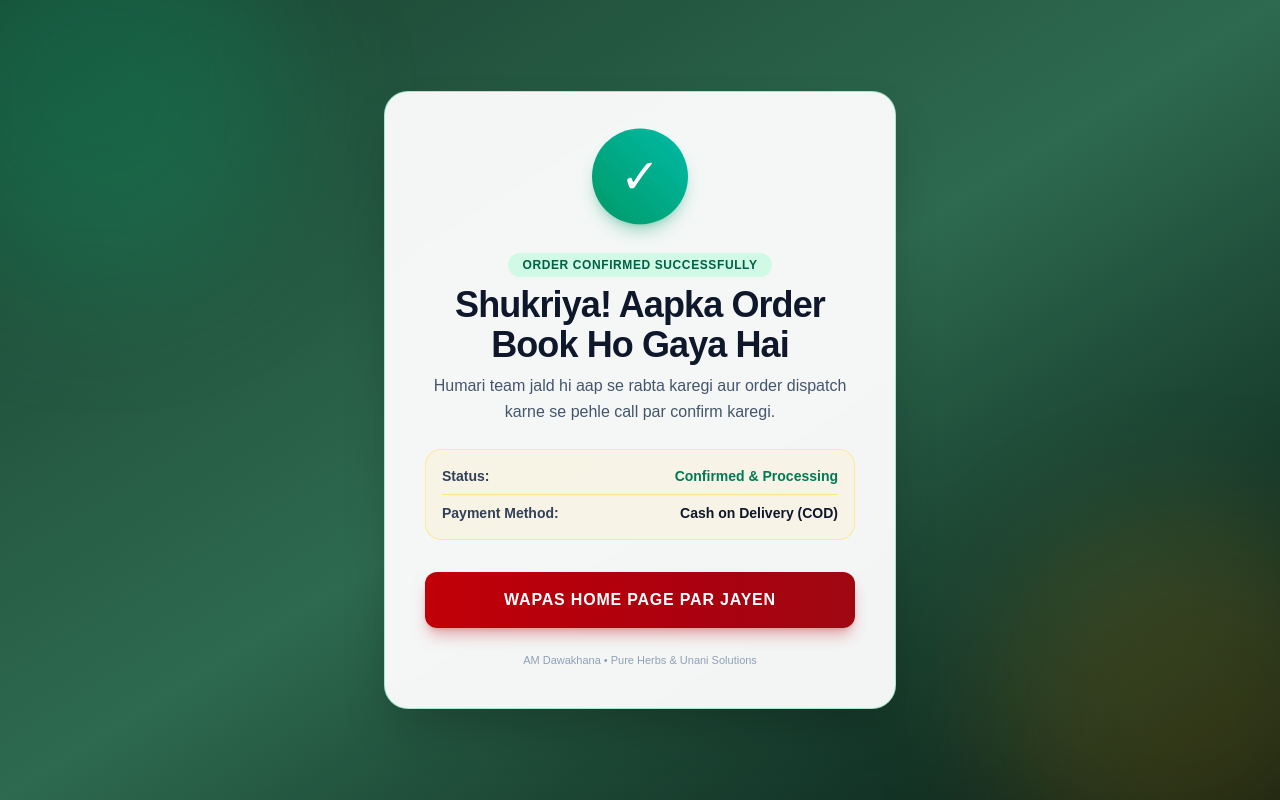
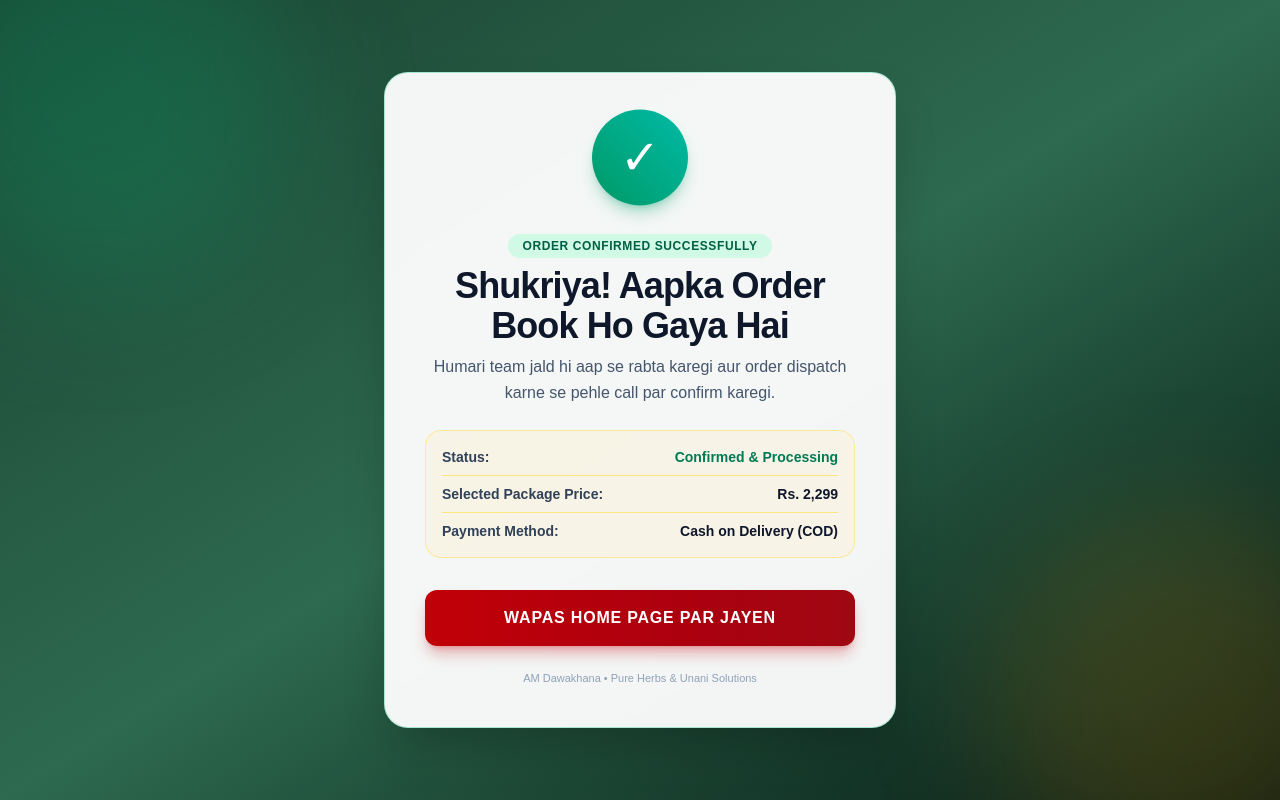
Before and after one commit to amdawakhana5-blip/am_dawakhana_website, a Next.js app: page /thank-you in a window 1280 px wide. Built offline with nearby package versions, Linux system fonts and the light colour scheme.

Commit message:
Update page.tsx

```diff
--- a/app/thank-you/page.tsx
+++ b/app/thank-you/page.tsx
@@ -1,18 +1,22 @@
 'use client';
 
 import { useEffect } from 'react';
+import { useSearchParams } from 'next/navigation';
 import Link from 'next/link';
 
 export default function ThankYouPage() {
+  const searchParams = useSearchParams();
+  const orderPrice = Number(searchParams.get('price')) || 2299; // Jo price URL se aayegi wahi aayegi
+
   useEffect(() => {
-    // 🔥 Meta Pixel Purchase Event Trigger
+    // 🔥 Meta Pixel Purchase Event with Dynamic Price
     if (typeof window !== 'undefined' && (window as any).fbq) {
       (window as any).fbq('track', 'Purchase', {
         currency: 'PKR',
-        value: 2299,
+        value: orderPrice, // Yahan ab wohi price jayegi jo user ne select ki hogi!
       });
     }
-  }, []);
+  }, [orderPrice]);
 
   return (
     <main className="min-h-screen bg-gradient-to-br from-[#1b4332] via-[#2d6a4f] to-[#081c15] flex items-center justify-center p-4 sm:p-6 text-slate-100 font-sans relative overflow-hidden">
@@ -47,6 +51,10 @@ export default function ThankYouPage() {
             <span>Status:</span>
             <span className="text-emerald-700 font-bold">Confirmed & Processing</span>
           </div>
+          <div className="flex justify-between font-semibold border-b border-amber-200 pb-2">
+            <span>Selected Package Price:</span>
+            <span className="text-slate-900 font-bold">Rs. {orderPrice.toLocaleString()}</span>
+          </div>
           <div className="flex justify-between font-semibold">
             <span>Payment Method:</span>
             <span className="text-slate-900">Cash on Delivery (COD)</span>
```
